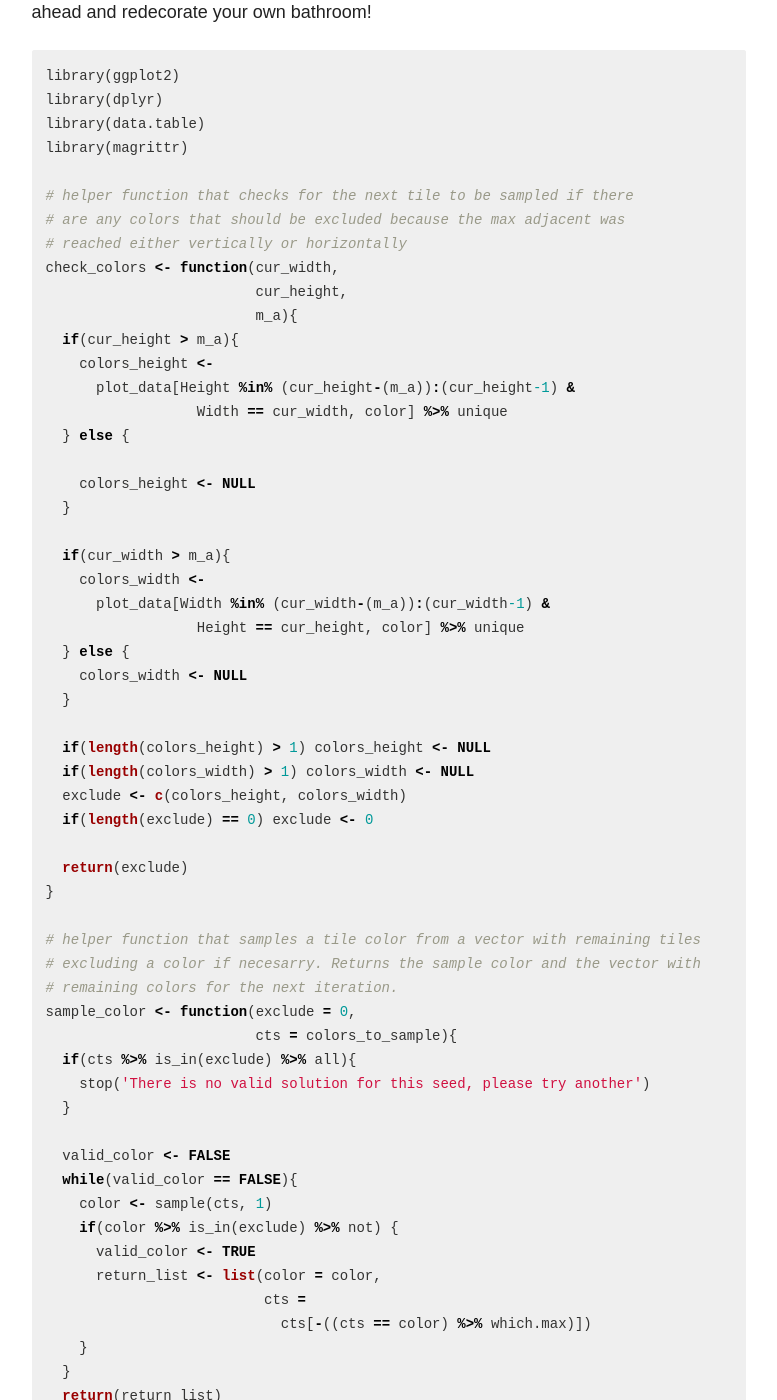
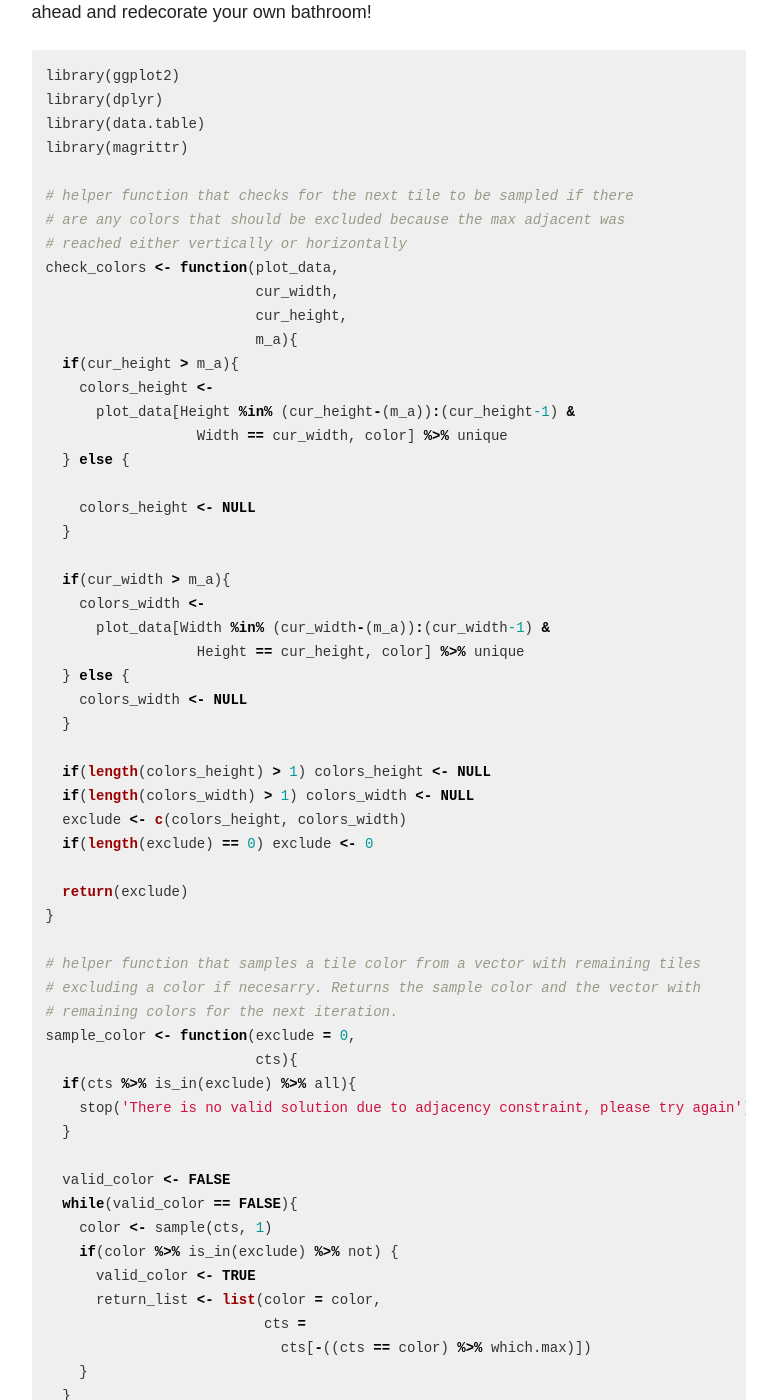
Before and after one commit to EdwinTh/EdwinTh.github.io, a Jekyll site: the page built from _posts/blog/2016-08-01-bathroom-with-r.md, in a window 1280 px wide and 1400 px high, scrolled down 2837 px. Shown: the whole window, without its empty margins (348-1125 px from the left). Built offline with Jekyll 4.4.1, drawn with Linux system fonts in a browser that asks for light colours; nearby versions of some CDN libraries.

Commit message:
bug fix check_colors

```diff
--- a/_posts/blog/2016-08-01-bathroom-with-r.md
+++ b/_posts/blog/2016-08-01-bathroom-with-r.md
@@ -29,7 +29,8 @@
 # helper function that checks for the next tile to be sampled if there
 # are any colors that should be excluded because the max adjacent was
 # reached either vertically or horizontally
-check_colors <- function(cur_width,
+check_colors <- function(plot_data,
+                         cur_width,
                          cur_height,
                          m_a){
   if(cur_height > m_a){
@@ -61,9 +62,9 @@
 # excluding a color if necesarry. Returns the sample color and the vector with
 # remaining colors for the next iteration.
 sample_color <- function(exclude = 0,
-                         cts = colors_to_sample){
+                         cts){
   if(cts %>% is_in(exclude) %>% all){
-    stop('There is no valid solution for this seed, please try another')
+    stop('There is no valid solution due to adjacency constraint, please try again')
   }
 
   valid_color <- FALSE
@@ -85,8 +86,8 @@
   nr_of_each_col = rep(40, 4),     # prevalence of each color in colors vector
   nr_height      = 8, # nr of tiles in vertical direction
   nr_width       = 20, # nr of tiles in horizontal directions
-  max_adjacent   = 2) # maximimum nr of adjacent tiles of the same color
-  {
+  max_adjacent   = 2)  # maximimum nr of adjacent tiles of the same color
+{
 
   if(length(colors) != length(nr_of_each_col)){
     stop('nr_of_each_col vector should be same length as the colors vector')
@@ -103,7 +104,7 @@
 
   for(i in 1:(nr_width)){
     for(j in 1:nr_height){
-      exclude_iter     <- check_colors(i, j, max_adjacent)
+      exclude_iter     <- check_colors(plot_data, i, j, max_adjacent)
       color_iter       <- sample_color(exclude_iter, colors_to_sample)
       plot_data[Height == j & Width == i, color := color_iter$color]
       colors_to_sample <- color_iter$cts
```
Also changed, not shown: other parts of _posts/blog/2016-08-01-bathroom-with-r.md (+1 -1 lines).
